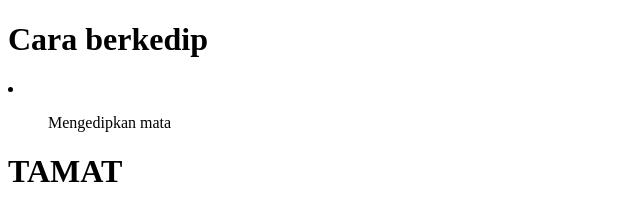
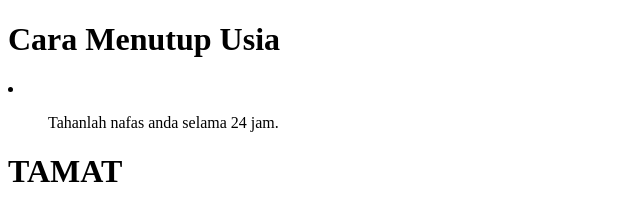
Before and after one commit to firdaus-hqq/contoh, a plain HTML site: page index.html in a window 1280 px wide. Shown: the whole page, without its empty margins (0-640 px from the left). Drawn offline with Linux system fonts and the light colour scheme.

Commit message:
Mengubah Cara berkedip pada index.html

```diff
--- a/index.html
+++ b/index.html
@@ -7,9 +7,9 @@
     <title>Bismillah Komisaris</title>
 </head>
 <body>
-    <h1>Cara berkedip</h1>
+    <h1>Cara Menutup Usia</h1>
     <li>
-        <ol>Mengedipkan mata</ol>
+        <ol>Tahanlah nafas anda selama 24 jam.</ol>
     </li>
     <h1>TAMAT</h1>
 </body>
```
